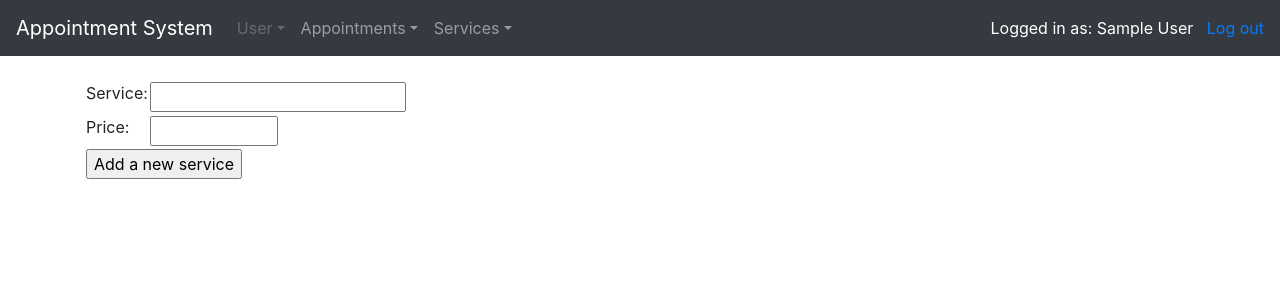
After one commit to tommise/AppointmentSystem, a Flask app: page /services/new/ in a window 1280 px wide. The commit adds this page. Shown: the top 300 px of the page. Run offline with Flask 2, Linux system fonts and the light colour scheme; a user stored in the database is signed in; tables that the repository leaves empty hold one stand-in row (values such as "Sample post"); parts of the project's set-up code (start-up, migrations or seed data) failed here and were passed over; some libraries are stand-ins or nearby versions.

Commit message:
Week 4: Added Service db table and it's implementations

```diff
--- a/application/__init__.py
+++ b/application/__init__.py
@@ -20,6 +20,7 @@ from application.appointments import views
 from application.auth import models
 from application.auth import views
 from application.signup import views
+from application.services import views
 
 # login
 from application.auth.models import User
--- a/application/appointments/models.py
+++ b/application/appointments/models.py
@@ -8,6 +8,7 @@ class Appointment(db.Model):
     reserved = db.Column(db.Boolean, nullable=False)
 
     account_id = db.Column(db.Integer, db.ForeignKey('account.id'), nullable=False)
+    service_id = db.Column(db.Integer, db.ForeignKey('service.id'), nullable=True)
 
     def __init__(self, start_time):
         self.start_time = start_time
--- /dev/null
+++ b/application/services/forms.py
@@ -0,0 +1,9 @@
+from flask_wtf import FlaskForm
+from wtforms import StringField, IntegerField, FloatField, validators
+
+class ServiceForm(FlaskForm):
+    service = StringField("Service: ", [validators.Length(min = 5, max=100)])
+    price = IntegerField('Price: ', [validators.NumberRange(min=1, max=100000)])
+
+    class Meta:
+        csrf = False
--- /dev/null
+++ b/application/services/views.py
@@ -0,0 +1,77 @@
+from flask import render_template, request, redirect, url_for
+from flask_login import login_required, current_user
+
+from application import app, db
+from application.services.models import Service
+from application.services.forms import ServiceForm
+
+@app.route("/services/", methods=["GET"])
+@login_required
+def services_list():
+    return render_template("services/list.html", services = Service.query.all())
+
+# Creating a new service
+
+@app.route("/services/new/")
+@login_required
+def services_form():
+    return render_template("services/new.html", form = ServiceForm())
+
+@app.route("/services/", methods=["POST"])
+@login_required
+def services_create():
+
+    form = ServiceForm(request.form)
+
+    if not form.validate():
+        return render_template("services/new.html", form = form)
+
+    t = Service(form.service.data, form.price.data)
+
+    db.session().add(t)
+    db.session().commit()
+
+    return redirect(url_for("services_list"))
+
+# Removing a service
+
+@app.route("/service/remove/", methods=["GET"])
+@login_required
+def services_remove():
+    return render_template("services/remove.html", services = Service.query.all())
+
+@app.route("/services/remove/<service_id>/", methods=["POST"])
+@login_required
+def services_delete(service_id):
+
+    t = Service.query.get(service_id)
+
+    db.session().delete(t)
+    db.session().commit()
+
+    return redirect(url_for("services_remove"))
+
+# Updating a service
+
+@app.route("/services/update/", methods=["GET"])
+@login_required
+def services_update():
+    return render_template("services/update.html", services = Service.query.all(), form = ServiceForm())
+
+@app.route("/services/update/<service_id>/", methods=["GET", "POST"])
+@login_required
+def services_updates(service_id):
+
+    form = ServiceForm(request.form)
+
+    if not form.validate():
+        return render_template("services/update.html", form = form)
+
+    t = Service.query.get(service_id)
+
+    t.service = form.service.data
+    t.price = form.price.data
+
+    db.session().commit()
+
+    return redirect(url_for("services_update"))
--- a/application/templates/layout.html
+++ b/application/templates/layout.html
@@ -15,23 +15,37 @@
 
   <div class="collapse navbar-collapse" id="navbarCollapse">
         <ul class="navbar-nav mr-auto">
-        <li class="nav-item dropdown">
-          <a class="nav-link dropdown-toggle" data-toggle="dropdown" href="#">Employee</a>
-          <div class="dropdown-menu">
-            <a class="dropdown-item" href="{{ url_for('appointments_form') }}">Add an appointment</a>
-            <a class="dropdown-item" href="{{ url_for('appointments_index') }}">List appointments</a>
-            <a class="dropdown-item" href="{{ url_for('appointments_remove') }}">Remove an appointment</a>
-            <a class="dropdown-item" href="{{ url_for('appointments_update') }}">Update an appointment</a>
-          </div>
-        </li>
 
         <li class="nav-item dropdown">
           <a class="nav-link dropdown-toggle disabled" data-toggle="dropdown" href="#">User</a>
           <div class="dropdown-menu">
             <a class="dropdown-item" href="{{ url_for('appointments_reserve') }}">Reserve an appointment</a>
+            <a class="dropdown-item" href="{{ url_for('appointments_reserve') }}">Cancel an appointment</a>
             <a class="dropdown-item" href="{{ url_for('appointments_reserve') }}">List my appointments</a>
           </div>
         </li>
+
+        <li class="nav-item dropdown">
+            <a class="nav-link dropdown-toggle" data-toggle="dropdown" href="#">Appointments</a>
+            <div class="dropdown-menu">
+              <a class="dropdown-item" href="{{ url_for('appointments_form') }}">Add an appointment</a>
+              <a class="dropdown-item" href="{{ url_for('appointments_index') }}">List all appointments</a>
+              <a class="dropdown-item" href="{{ url_for('appointments_remove') }}">Remove an appointment</a>
+              <a class="dropdown-item" href="{{ url_for('appointments_update') }}">Update an appointment</a>
+              <a class="dropdown-item" href="{{ url_for('appointments_index') }}">List all my appointments</a>
+            </div>
+          </li>
+
+        <li class="nav-item dropdown">
+          <a class="nav-link dropdown-toggle" data-toggle="dropdown" href="#">Services</a>
+          <div class="dropdown-menu">
+            <a class="dropdown-item" href="{{ url_for('services_form') }}">Add a service</a>
+            <a class="dropdown-item" href="{{ url_for('services_list') }}">List all services</a>
+            <a class="dropdown-item" href="{{ url_for('services_remove') }}">Remove a service</a>
+            <a class="dropdown-item" href="{{ url_for('services_update') }}">Update a service</a>
+          </div>
+        </li>
+
         </ul>
 
         <div class="form-inline mt-2 mt-md-0">
--- /dev/null
+++ b/application/templates/services/new.html
@@ -0,0 +1,42 @@
+{% extends "layout.html" %}
+
+{% block body %}
+<form method="POST" action="{{ url_for('services_create') }}">
+  <table>
+    <tr>
+  <td>
+    {{ form.service.label }}
+  </td>
+  <td>
+    {{ form.service }}
+  </td>
+  <td>
+    <ul>
+      {% for error in form.service.errors %}
+      <li>{{ error }}</li>
+      {% endfor %}
+    </ul>
+  </td>
+    </tr>
+    <tr>
+  <td>
+    {{ form.price.label }}
+  </td>
+  <td>
+    {{ form.price }}
+  </td>
+  <td>
+    <ul>
+      {% for error in form.price.errors %}
+      <li>{{ error }}</li>
+      {% endfor %}
+    </ul>
+  </td>
+    </tr>
+    <tr>
+  <td colspan="2">
+    <input type="submit" value="Add a new service"/>
+  </td>
+    </tr>
+</form>
+{% endblock %}
```
Also changed, not shown: application/services/models.py (added, +13 -0 lines), application/templates/services/list.html (added, +18 -0 lines), application/templates/services/remove.html (added, +23 -0 lines), application/templates/services/update.html (added, +27 -0 lines).
